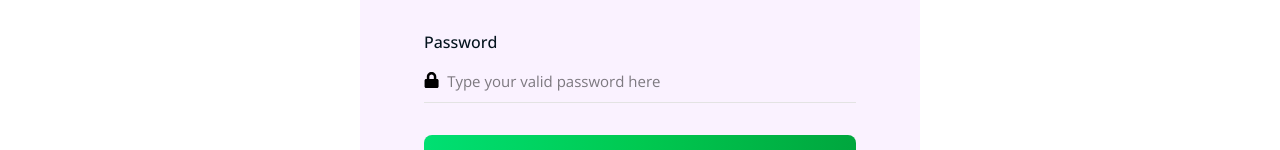
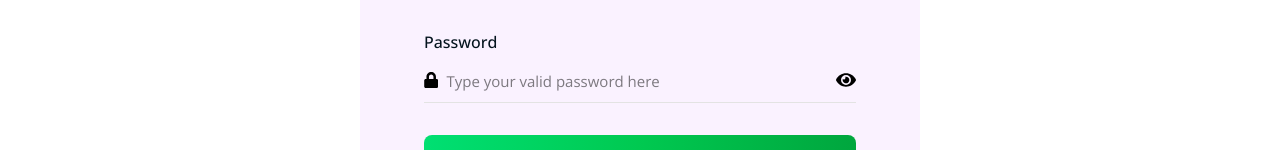
Before and after one commit to mdselimme/Kanban-Board-Client-Side-App-Assessment, a React (Vite) app: page /register in a window 1280 px wide. Shown: the part 532-682 px from the top of the page. Built offline with nearby package versions, Linux system fonts and the light colour scheme.

Commit message:
add see or hide password login and register page

```diff
--- a/src/components/AuthenticatePages/LogIn/LogIn.jsx
+++ b/src/components/AuthenticatePages/LogIn/LogIn.jsx
@@ -1,8 +1,14 @@
 import { FaUser } from "react-icons/fa";
 import { FaLock } from "react-icons/fa";
+import { FaEye } from "react-icons/fa";
+import { IoEyeOff } from "react-icons/io5";
 import "./Login.css";
 import { Link } from "react-router";
+import { useState } from "react";
 const LogIn = () => {
+
+    const [seePass, setSeePass] = useState(false);
+
     return (
         <section>
             <div className='w-[35rem] mt-24 rounded-4xl p-16 mx-auto bg-[rgba(148,12,245,0.05)]'>
@@ -19,7 +25,12 @@ const LogIn = () => {
                         <label htmlFor="password" className="text-base font-medium text-[#04141E]">Password</label>
                         <div className="flex items-center mt-3">
                             <FaLock className="mr-2" />
-                            <input id="password" className="w-full text-lg login-input" type="password" placeholder='Type your valid password here' />
+                            <input id="password" className="w-full text-lg login-input" type={seePass ? "text" : "password"} placeholder='Type your valid password here' />
+                            <span onClick={() => setSeePass(!seePass)}>
+                                {
+                                    seePass ? <IoEyeOff className="text-xl" /> : <FaEye className="text-xl" />
+                                }
+                            </span>
                         </div>
                     </div>
                     <p className="text-end py-4 cursor-pointer text-base text-gray-500 hover:underline">Forget Password</p>
--- a/src/components/AuthenticatePages/Register/Register.jsx
+++ b/src/components/AuthenticatePages/Register/Register.jsx
@@ -1,7 +1,13 @@
+import { useState } from "react";
 import { FaUser } from "react-icons/fa";
 import { FaLock } from "react-icons/fa";
+import { FaEye } from "react-icons/fa";
+import { IoEyeOff } from "react-icons/io5";
 import { Link } from "react-router";
 const Register = () => {
+
+    const [seePass, setSeePass] = useState(false);
+
     return (
         <section>
             <div className='w-[35rem] mt-20 rounded-4xl p-16 mx-auto bg-[rgba(148,12,245,0.05)]'>
@@ -25,7 +31,12 @@ const Register = () => {
                         <label htmlFor="password" className="text-base font-medium text-[#04141E]">Password</label>
                         <div className="flex items-center mt-3">
                             <FaLock className="mr-2" />
-                            <input id="password" className="w-full text-lg login-input" type="password" placeholder='Type your valid password here' />
+                            <input id="password" className="w-full text-lg login-input" type={seePass ? "text" : "password"} placeholder='Type your valid password here' />
+                            <span onClick={() => setSeePass(!seePass)}>
+                                {
+                                    seePass ? <IoEyeOff className="text-xl" /> : <FaEye className="text-xl" />
+                                }
+                            </span>
                         </div>
                     </div>
                     <button type="button" class="mt-8 text-white bg-gradient-to-r from-green-400 via-green-500 to-green-600 hover:bg-gradient-to-br focus:ring-4 focus:outline-none focus:ring-green-300 dark:focus:ring-green-800 font-medium rounded-lg text-lg px-5 py-2.5 w-full text-center me-2 mb-2 ">Register User</button>
```
